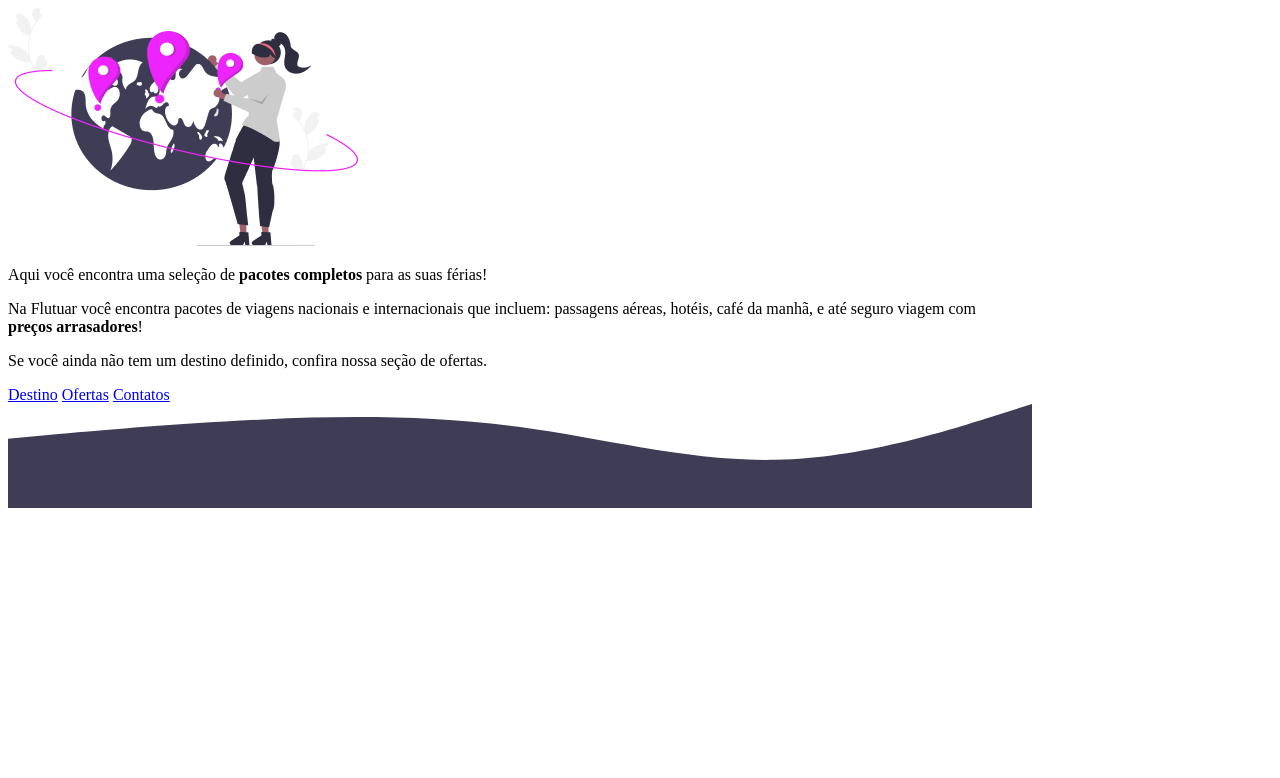
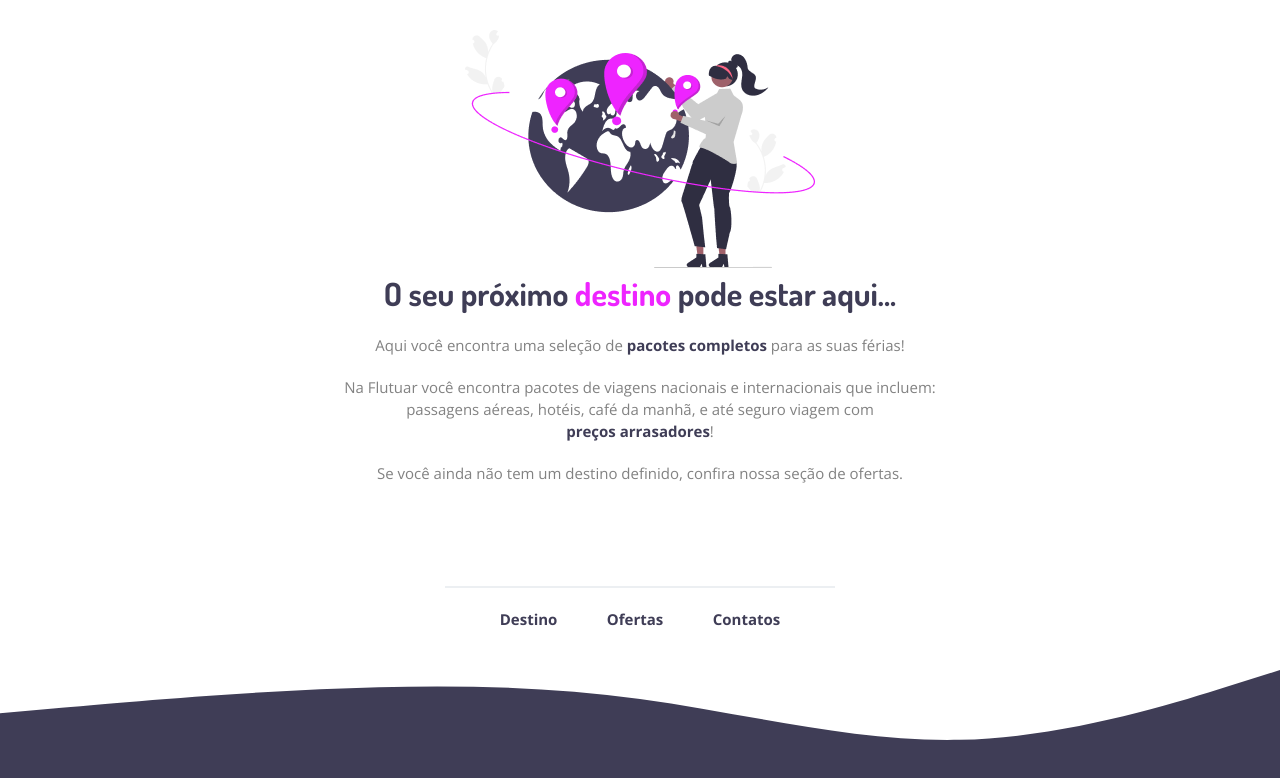
Before and after one commit to Riquecelo/explorer-desafio-extra-stage-2, a plain HTML site: page index.html in a window 1280 px wide. Drawn offline with nearby package versions, Linux system fonts and the light colour scheme.

Commit message:
estilização css

```diff
--- a/index.html
+++ b/index.html
@@ -3,19 +3,28 @@
 <head>
     <meta charset="UTF-8">
     <meta name="viewport" content="width=device-width, initial-scale=1.0">
+
+    <link rel="preconnect" href="https://fonts.googleapis.com">
+    <link rel="preconnect" href="https://fonts.gstatic.com" crossorigin>
+    <link href="https://fonts.googleapis.com/css2?family=Dosis:wght@200..800&display=swap" rel="stylesheet">
+    <link href="https://fonts.googleapis.com/css2?family=Open+Sans:ital,wght@0,300..800;1,300..800&display=swap" rel="stylesheet">
+
     <link rel="shortcut icon" href="assets/Favicon.svg" type="image/x-icon">
+    <link rel="stylesheet" href="style.css">
     <title>Desafio extra</title>
 </head>
 <body>
     <section class="container">
         <img src="assets/img1.png" alt="">
+        <h1>O seu próximo <span>destino</span> pode estar aqui...</h1>
         <p>Aqui você encontra uma seleção de <strong>pacotes completos</strong> para as suas férias!</p>
         <p>Na Flutuar você encontra pacotes de viagens nacionais e internacionais que incluem: passagens aéreas, hotéis, café da manhã, e até seguro viagem com <br/>
             <strong>preços arrasadores</strong>!</p>
         <p>Se você ainda não tem um destino definido, confira nossa seção de ofertas.</p>
     </section>
     <footer>
-        <div>
+        <div class="line"></div>
+        <div class="links">
             <a href="#">Destino</a>
             <a href="#">Ofertas</a>
             <a href="#">Contatos</a>
--- /dev/null
+++ b/style.css
@@ -0,0 +1,83 @@
+*{
+    margin: 0;
+    padding: 0;
+    box-sizing: border-box;
+}
+
+:root{
+    --color-azp: #3F3D56;
+    --color-cnz: #828282;
+    --color-cnz-clr: #ECEFF2;
+    --color-mgt: #EE24FF;
+}
+
+body{
+    width: 100%;
+    height: 100vh;
+    display: flex;
+    flex-direction: column;
+    justify-content: space-between;
+    font-family: "Open Sans", sans-serif;
+}
+
+.container{
+    margin: 30px auto 0 auto;
+    width: 626px;
+    height: 486px;
+    text-align: center;
+}
+
+.container h1{
+    font-family: "Dosis";
+    color: var(--color-azp);
+    font-size: 32px;
+    margin-bottom: 20px;
+}
+.container h1 span{
+    color: var(--color-mgt);
+}
+
+.container p{
+    font-size: 15px;
+    color: var(--color-cnz);
+    line-height: 22px;
+    margin-bottom: 20px;
+}
+.container p strong{
+    color: var(--color-azp);
+}
+
+footer{
+    width: 100%;
+    margin-top: 50px;
+
+    display: flex;
+    flex-direction: column;
+    align-items: center;
+}
+
+footer .line{
+    width: 390px;
+    border: solid 1px var(--color-cnz-clr);
+}
+
+footer .links{
+    width: 300px;
+    margin-top: 20px;
+    display: flex;
+    justify-content: space-around;
+    gap: 30px;
+}
+
+footer .links a{
+    text-decoration: none;
+    color: var(--color-azp);
+    font-size: 15px;
+    line-height: 147.7%;
+    font-weight: bold;
+}
+
+footer img{
+    margin-top: 40px;
+    width: 100%;
+}
```
